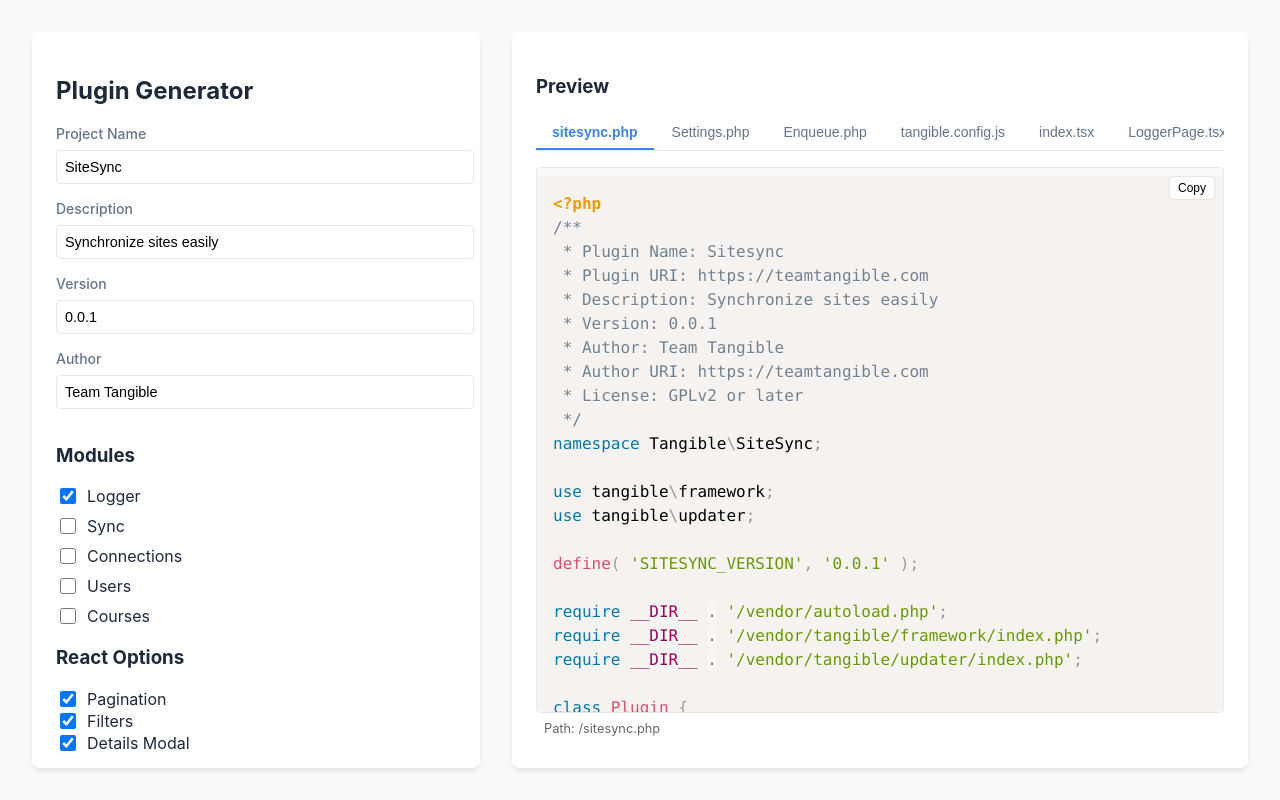
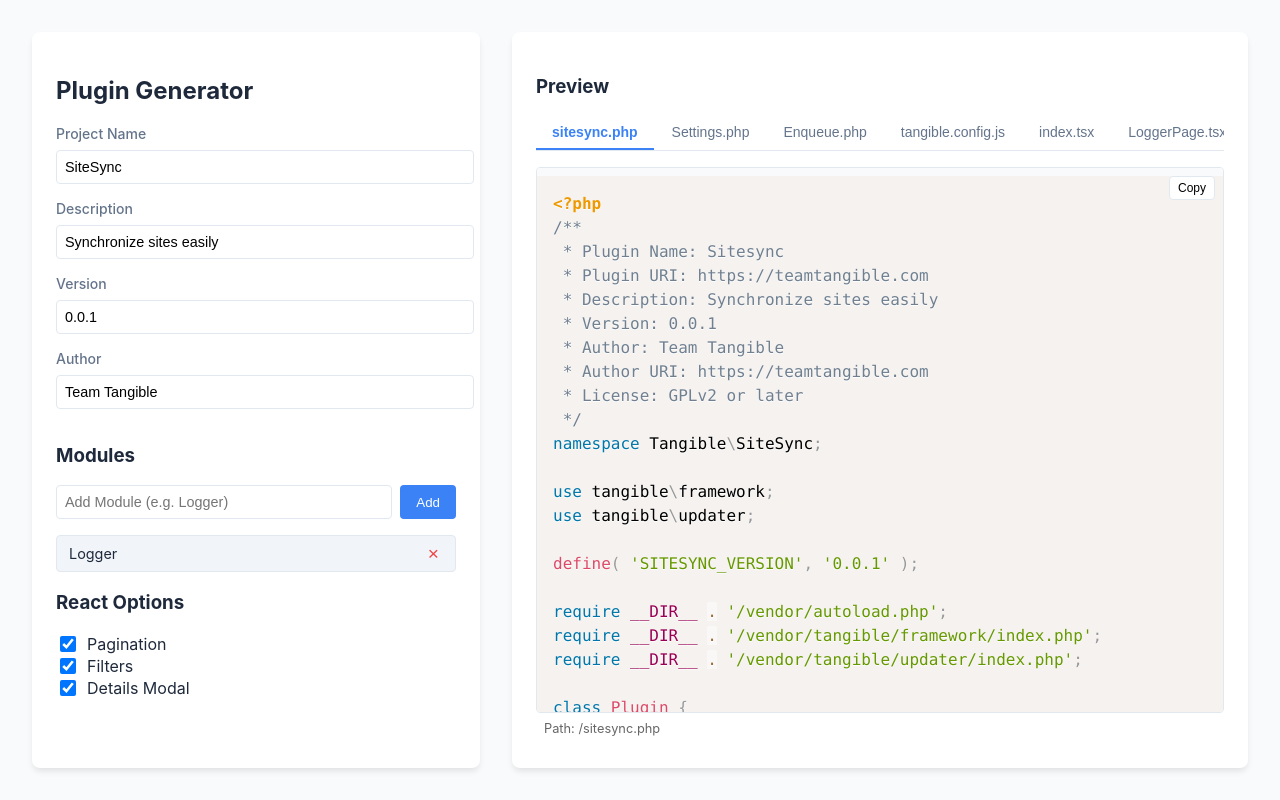
Before and after one commit to jericojuegos/arkidoki, a React (Vite) app: page / in a window 1280 px wide. Built offline with nearby package versions, Linux system fonts and the light colour scheme.

Commit message:
feat: implement dynamic module management input

```diff
--- a/src/components/InputSection.tsx
+++ b/src/components/InputSection.tsx
@@ -1,4 +1,4 @@
-import React from 'react';
+import React, { useState } from 'react';
 import type { PluginConfig } from '../types';
 
 interface Props {
@@ -7,6 +7,7 @@ interface Props {
 }
 
 export const InputSection: React.FC<Props> = ({ config, onChange }) => {
+    const [newModule, setNewModule] = useState('');
 
     const handleChange = (field: keyof PluginConfig, value: any) => {
         onChange({ ...config, [field]: value });
@@ -27,28 +28,29 @@ export const InputSection: React.FC<Props> = ({ config, onChange }) => {
         });
     };
 
-    const toggleModule = (name: string, slug: string) => {
-        const exists = config.modules.find(m => m.slug === slug);
-        if (exists) {
-            onChange({
-                ...config,
-                modules: config.modules.filter(m => m.slug !== slug)
-            });
-        } else {
-            onChange({
-                ...config,
-                modules: [...config.modules, { name, slug }]
-            });
+    const handleAddModule = () => {
+        if (!newModule.trim()) return;
+        const slug = newModule.toLowerCase().replace(/[^a-z0-9]+/g, '-');
+
+        // Check for duplicates
+        if (config.modules.some(m => m.slug === slug)) {
+            // Ideally show an error, for now just ignore
+            return;
         }
+
+        onChange({
+            ...config,
+            modules: [...config.modules, { name: newModule, slug }]
+        });
+        setNewModule('');
     };
 
-    const popularModules = [
-        { name: 'Logger', slug: 'logs' },
-        { name: 'Sync', slug: 'sync' },
-        { name: 'Connections', slug: 'connections' },
-        { name: 'Users', slug: 'users' },
-        { name: 'Courses', slug: 'courses' }
-    ];
+    const handleRemoveModule = (slug: string) => {
+        onChange({
+            ...config,
+            modules: config.modules.filter(m => m.slug !== slug)
+        });
+    };
 
     return (
         <div className="card panel left-panel">
@@ -92,16 +94,27 @@ export const InputSection: React.FC<Props> = ({ config, onChange }) => {
             </div>
 
             <h3>Modules</h3>
+            <div className="form-group module-input-group">
+                <input
+                    type="text"
+                    value={newModule}
+                    onChange={(e) => setNewModule(e.target.value)}
+                    onKeyDown={(e) => e.key === 'Enter' && handleAddModule()}
+                    placeholder="Add Module (e.g. Logger)"
+                />
+                <button onClick={handleAddModule} className="btn-add">Add</button>
+            </div>
+
             <div className="modules-list">
-                {popularModules.map(m => (
-                    <div key={m.slug} className="checkbox-group">
-                        <input
-                            type="checkbox"
-                            id={`mod-${m.slug}`}
-                            checked={!!config.modules.find(mod => mod.slug === m.slug)}
-                            onChange={() => toggleModule(m.name, m.slug)}
-                        />
-                        <label htmlFor={`mod-${m.slug}`}>{m.name}</label>
+                {config.modules.length === 0 && <p className="no-modules">No modules added.</p>}
+                {config.modules.map(m => (
+                    <div key={m.slug} className="module-item">
+                        <span>{m.name}</span>
+                        <button
+                            onClick={() => handleRemoveModule(m.slug)}
+                            className="btn-remove"
+                            title="Remove Module"
+                        >×</button>
                     </div>
                 ))}
             </div>
--- a/src/styles/main.scss
+++ b/src/styles/main.scss
@@ -115,7 +115,7 @@ body {
 
     &:hover {
       color: var(--text-primary);
-      background: rgba(0,0,0,0.02);
+      background: rgba(0, 0, 0, 0.02);
     }
 
     &.active {
@@ -158,3 +158,62 @@ body {
     background: #f1f5f9;
   }
 }
+
+/* Module Management Styles */
+.module-input-group {
+  display: flex;
+  gap: 0.5rem;
+
+  input {
+    flex: 1;
+    /* Fix box-sizing issue if padding makes it wider than flex-basis */
+    box-sizing: border-box;
+  }
+}
+
+.btn-add {
+  padding: 0.5rem 1rem;
+  background: var(--accent-color);
+  color: white;
+  border: none;
+  border-radius: 4px;
+  cursor: pointer;
+  font-weight: 500;
+
+  &:hover {
+    opacity: 0.9;
+  }
+}
+
+.module-item {
+  display: flex;
+  justify-content: space-between;
+  align-items: center;
+  padding: 0.5rem 0.75rem;
+  background: #f1f5f9;
+  border-radius: 4px;
+  border: 1px solid var(--border-color);
+  font-size: 0.9rem;
+}
+
+.btn-remove {
+  background: transparent;
+  border: none;
+  color: #ef4444;
+  font-size: 1.2rem;
+  line-height: 1;
+  cursor: pointer;
+  padding: 0 0.25rem;
+
+  &:hover {
+    color: #dc2626;
+  }
+}
+
+.no-modules {
+  color: var(--text-secondary);
+  font-style: italic;
+  font-size: 0.9rem;
+  text-align: center;
+  margin: 1rem 0;
+}
```
